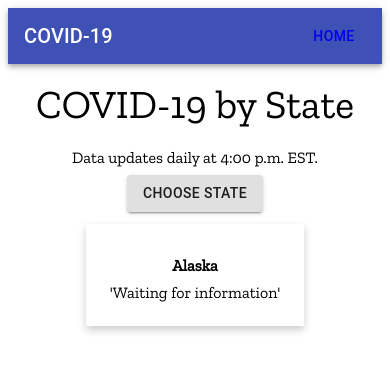
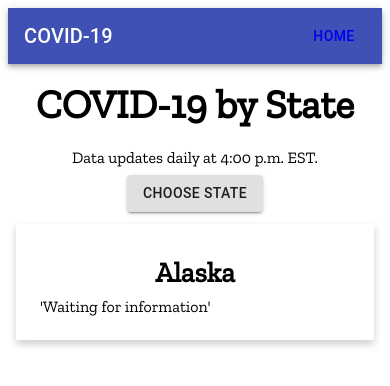
Before and after one commit to hchamorro/covid-19, a React (Create React App) app in the folder client/: page / in a window 390 px wide. Shown: the top 386 px of the page. Built offline with nearby package versions, Linux system fonts and the light colour scheme; no server answers.

Commit message:
app page

```diff
--- a/client/public/index.html
+++ b/client/public/index.html
@@ -28,7 +28,7 @@
       work correctly both with client-side routing and a non-root public URL.
       Learn how to configure a non-root public URL by running `npm run build`.
     -->
-    <title>React App</title>
+    <title>COVID APP</title>
   </head>
   <body>
     <noscript>You need to enable JavaScript to run this app.</noscript>
--- a/client/src/index.js
+++ b/client/src/index.js
@@ -3,12 +3,7 @@ import ReactDOM from 'react-dom';
 import App from './App';
 import * as serviceWorker from './serviceWorker';
 
-ReactDOM.render(
-  <React.StrictMode>
-    <App />
-  </React.StrictMode>,
-  document.getElementById('root')
-);
+ReactDOM.render(<App />, document.getElementById('root'));
 
 // If you want your app to work offline and load faster, you can change
 // unregister() to register() below. Note this comes with some pitfalls.
--- a/client/src/pages/Home/index.js
+++ b/client/src/pages/Home/index.js
@@ -43,7 +43,9 @@ function Home() {
   return (
     <>
       <div className="headerWrapper">
-        <section className="headerOne">COVID-19 by State</section>
+        <section className="headerOne">
+          <strong>COVID-19 by State </strong>
+        </section>
         <section className="headerTwo">
           Data updates daily at 4:00 p.m. EST.
         </section>
@@ -52,7 +54,7 @@ function Home() {
         </section>
       </div>
       <div className="content">
-        <div>
+        <div className="cardWrapper">
           <section className="card">
             <div className="cardTitle">
               <LongName />
@@ -61,6 +63,7 @@ function Home() {
           </section>
           <section>{/* future chart */}</section>
         </div>
+
         <div className="map">
           <MapComp />
         </div>
--- a/client/src/pages/Home/style.css
+++ b/client/src/pages/Home/style.css
@@ -12,6 +12,10 @@
   display: flex;
   justify-content: center;
   padding: 0.5rem;
+  font-size: 1.75rem;
+}
+.cardWrapper {
+  width: 25%;
 }
 .content {
   display: flex;
@@ -30,6 +34,7 @@
   flex-direction: column;
   align-items: center;
 }
+
 .stateMenu {
   margin: 0.25rem;
 }
@@ -37,6 +42,9 @@
 @media only screen and (max-width: 500px) {
   .cardContent {
     padding: 0.5rem;
+  }
+  .cardWrapper {
+    width: 100%;
   }
   .content {
     display: flex;
```
